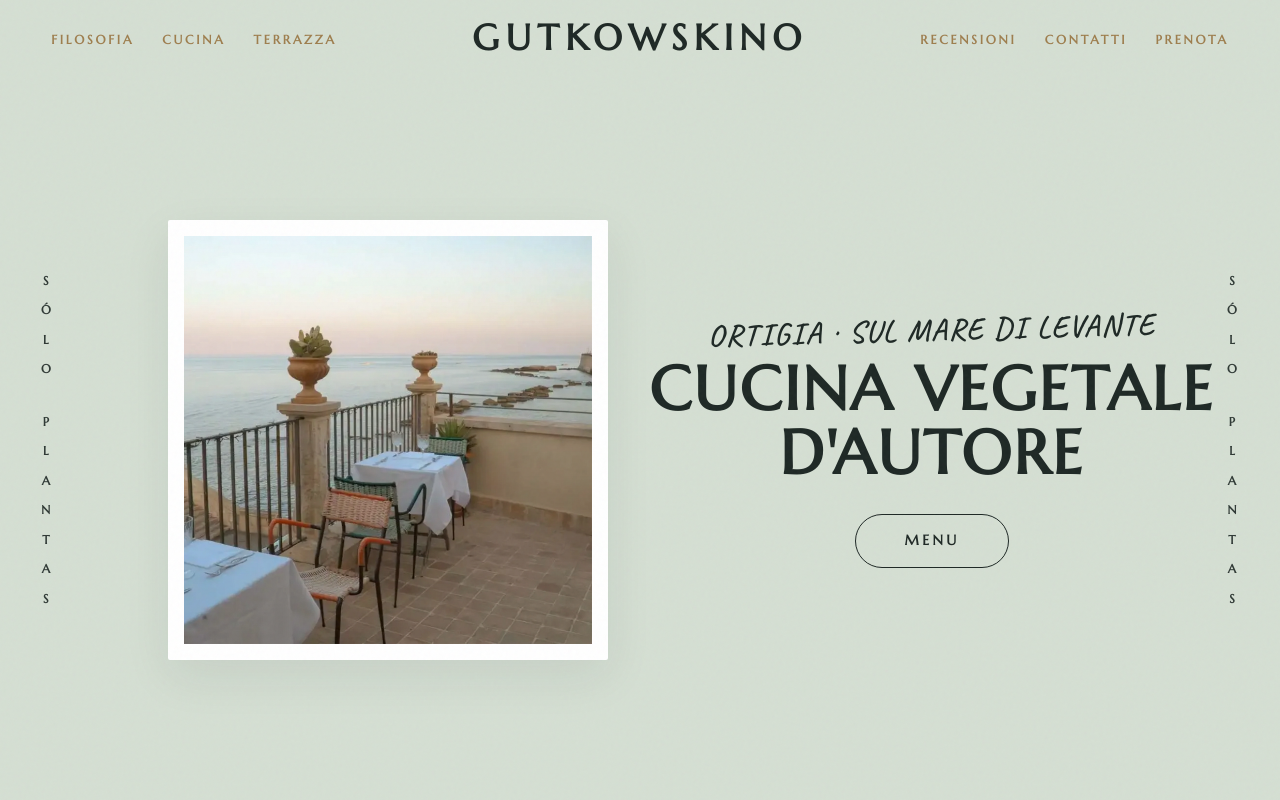
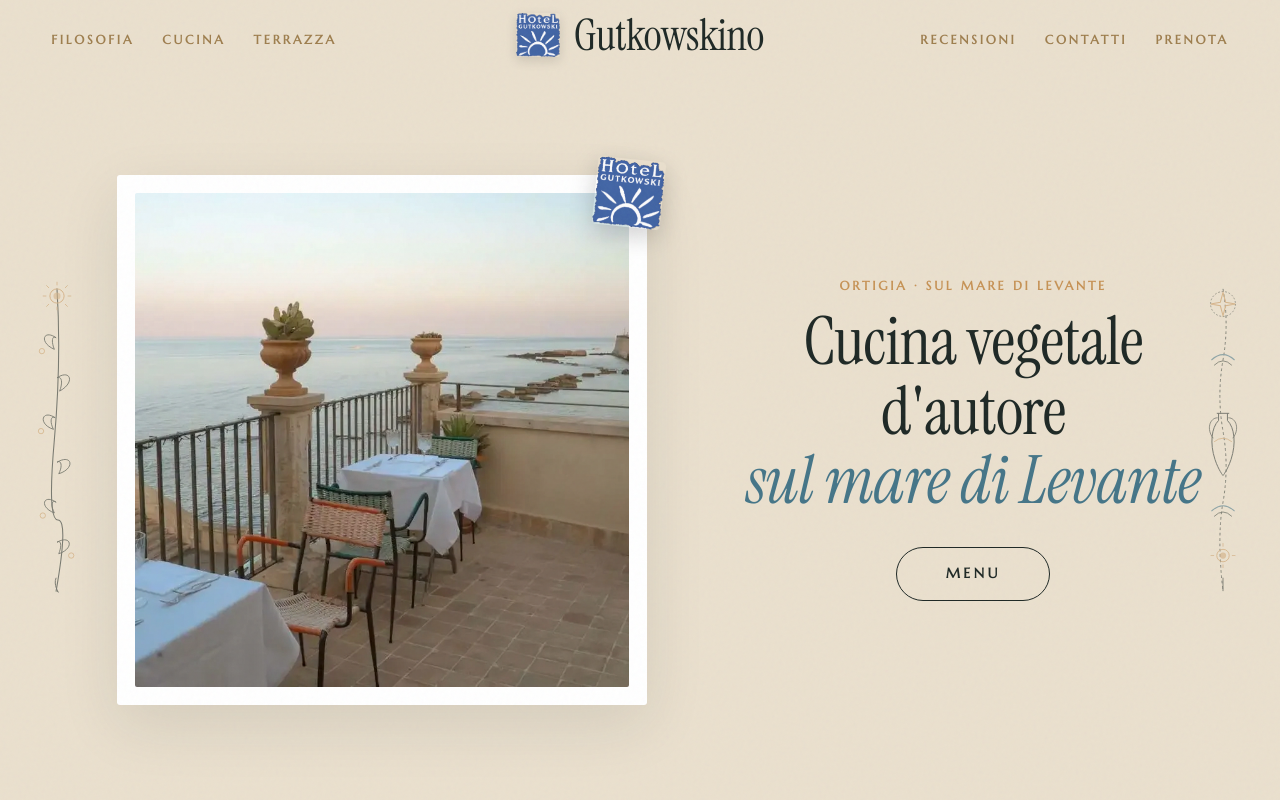
Before and after one commit to Mett11/gutkowskino-siracusa, a website: page index.html in a window 1280 px wide. Shown: the top 800 px of the page. Drawn offline with Linux system fonts and the light colour scheme.

Commit message:
feat(design): refine hero with larger photo, Mediterranean SVGs, Instrument Serif typography, swapped palettes, and Hotel Gutkowski stamp logo

```diff
--- a/css/style.css
+++ b/css/style.css
@@ -6,7 +6,7 @@
 
 :root {
   /* 1. Carta d'Arte, Calce Viva & Sfondi Differenziati per Sezione */
-  --semilla-bg:        #D5DFD3;       /* Salvia mediterranea chiara della referenza */
+  --semilla-bg:        #EAE0CE;       /* Salvia mediterranea chiara della referenza */
   --semilla-dark:      #1E2825;       /* Inchiostro profondo botanico Gutkowskino */
   --semilla-gold:      #9E7E4E;       /* Oro ambrato caldo per link nav */
   --semilla-frame-bg:  #FFFFFF;       /* Bianco puro passepartout per la foto */
@@ -438,7 +438,7 @@ button {
 }
 
 .navbar.scrolled {
-  background-color: rgba(213, 223, 211, 0.95);
+  background-color: rgba(234, 224, 206, 0.96);
   backdrop-filter: blur(12px);
   -webkit-backdrop-filter: blur(12px);
   border-bottom: 1px solid rgba(30, 40, 37, 0.08);
@@ -494,20 +494,34 @@ button {
 }
 
 .semilla-nav-brand {
-  font-family: var(--font-ui), var(--font-display), Georgia, serif;
-  font-size: clamp(1.6rem, 2.8vw, 2.4rem);
-  font-weight: 700;
-  letter-spacing: 0.18em;
-  color: var(--semilla-dark);
-  text-transform: uppercase;
-  line-height: 1;
+  display: inline-flex;
+  align-items: center;
+  gap: 0.85rem;
+  text-decoration: none;
   transition: opacity 200ms ease;
-  display: inline-block;
-  text-decoration: none;
 }
 
 .semilla-nav-brand:hover {
   opacity: 0.85;
+}
+
+.semilla-brand-stamp {
+  width: 44px;
+  height: 44px;
+  border-radius: 3px;
+  object-fit: contain;
+  box-shadow: 0 4px 12px rgba(0, 0, 0, 0.12);
+  flex-shrink: 0;
+}
+
+.semilla-brand-name {
+  font-family: var(--font-display);
+  font-size: clamp(2.1rem, 3.4vw, 2.9rem);
+  font-weight: 400;
+  color: var(--semilla-dark);
+  line-height: 1;
+  letter-spacing: -0.01em;
+  text-transform: none;
 }
 
 .semilla-nav-toggle {
@@ -795,49 +809,48 @@ button {
   display: flex;
   align-items: center;
   justify-content: center;
-  padding: clamp(2rem, 5vh, 4.5rem) clamp(1rem, 3.5vw, 3.5rem);
+  padding: clamp(2.5rem, 5vh, 4.5rem) clamp(1rem, 3.5vw, 3.5rem);
   overflow: hidden;
 }
 
-/* ───── Margini Verticali Laterali: SOLO PIANTE ───── */
-.semilla-side-text {
+/* ───── Margini Verticali Laterali: Outline SVG Mediterranei ───── */
+.semilla-side-svg {
   position: absolute;
   top: 50%;
   transform: translateY(-50%);
-  display: flex;
-  flex-direction: column;
-  align-items: center;
-  gap: clamp(0.55rem, 1.1vh, 0.95rem);
-  font-family: var(--font-ui);
-  font-size: clamp(0.72rem, 0.95vw, 0.88rem);
-  font-weight: 700;
-  color: var(--semilla-dark);
-  letter-spacing: 0.18em;
+  width: 48px;
+  height: 360px;
+  display: flex;
+  align-items: center;
+  justify-content: center;
   user-select: none;
   pointer-events: none;
   z-index: 5;
-  opacity: 0.9;
+  opacity: 0.55;
+  color: var(--semilla-dark);
 }
 
 .semilla-side-left {
-  left: clamp(1.2rem, 3.2vw, 3.5rem);
+  left: clamp(1rem, 2.6vw, 3.2rem);
 }
 
 .semilla-side-right {
-  right: clamp(1.2rem, 3.2vw, 3.5rem);
-}
-
-.semilla-side-text .side-space {
-  height: clamp(0.9rem, 1.8vh, 1.5rem);
+  right: clamp(1rem, 2.6vw, 3.2rem);
+}
+
+.med-vertical-svg {
+  width: 100%;
+  height: 100%;
+  overflow: visible;
 }
 
 /* ───── Palcoscenico Centrale a Due Colonne ───── */
 .semilla-hero-stage {
-  max-width: 1180px;
+  max-width: 1320px;
   width: 100%;
   margin: 0 auto;
   display: grid;
-  grid-template-columns: 1fr 1fr;
+  grid-template-columns: 1.15fr 1fr;
   align-items: center;
   justify-items: center;
   gap: clamp(2.5rem, 5vw, 5.5rem);
@@ -847,28 +860,28 @@ button {
 .semilla-hero-col {
   width: 100%;
   display: flex;
-  justify-content: center;
-}
-
-/* ───── Colonna Sinistra: Quadro Passepartout ───── */
+}
+
+/* ───── Colonna Sinistra: Quadro Passepartout Più Grande con Sigillo ───── */
 .semilla-visual-col {
   justify-content: flex-end;
 }
 
 .semilla-photo-frame {
+  position: relative;
   width: 100%;
-  max-width: 440px;
+  max-width: 530px;
   aspect-ratio: 1 / 1;
   background-color: var(--semilla-frame-bg);
-  padding: 16px;
-  box-shadow: 0 16px 48px rgba(30, 40, 37, 0.08);
-  border-radius: 2px;
-  overflow: hidden;
+  padding: 18px;
+  box-shadow: 0 20px 60px rgba(30, 40, 37, 0.10);
+  border-radius: 3px;
+  overflow: visible;
   transition: transform 300ms var(--ease-premium), box-shadow 300ms ease;
 }
 
 .semilla-photo-frame:hover {
-  box-shadow: 0 24px 60px rgba(30, 40, 37, 0.12);
+  box-shadow: 0 26px 70px rgba(30, 40, 37, 0.14);
 }
 
 .semilla-photo-img {
@@ -876,11 +889,37 @@ button {
   height: 100%;
   object-fit: cover;
   display: block;
+  border-radius: 2px;
   transition: transform 700ms var(--ease-premium);
 }
 
 .semilla-photo-frame:hover .semilla-photo-img {
   transform: scale(1.025);
+}
+
+.semilla-corner-stamp {
+  position: absolute;
+  top: -16px;
+  right: -16px;
+  width: 68px;
+  height: 68px;
+  border-radius: 4px;
+  box-shadow: 0 8px 24px rgba(0, 0, 0, 0.18);
+  transform: rotate(6deg);
+  transition: transform 300ms var(--ease-premium);
+  pointer-events: none;
+  z-index: 3;
+}
+
+.semilla-corner-stamp img {
+  width: 100%;
+  height: 100%;
+  object-fit: contain;
+  display: block;
+}
+
+.semilla-photo-frame:hover .semilla-corner-stamp {
+  transform: rotate(10deg) scale(1.06);
 }
 
 /* ───── Colonna Destra: Testo Editoriale & Bottone Ovale ───── */
@@ -893,44 +932,50 @@ button {
   flex-direction: column;
   align-items: center;
   text-align: center;
-  max-width: 520px;
+  max-width: 540px;
   width: 100%;
 }
 
 .semilla-eyebrow {
   display: inline-block;
-  font-family: 'Caveat', cursive, var(--font-display);
-  font-size: clamp(1.5rem, 2.4vw, 2.15rem);
+  font-family: var(--font-ui);
+  font-size: 0.78rem;
   font-weight: 600;
-  letter-spacing: 0.06em;
+  letter-spacing: 0.22em;
+  color: var(--amber-warm);
+  text-transform: uppercase;
+  margin-bottom: 0.85rem;
+  line-height: 1.2;
+}
+
+.semilla-title {
+  display: flex;
+  flex-direction: column;
+  align-items: center;
+  font-family: var(--font-display);
+  font-size: clamp(3rem, 5.2vw, 4.8rem);
+  font-weight: 400;
+  line-height: 1.04;
+  letter-spacing: -0.01em;
   color: var(--semilla-dark);
-  text-transform: uppercase;
-  margin-bottom: 0.5rem;
-  transform: rotate(-1.5deg);
-  line-height: 1.2;
-}
-
-.semilla-title {
-  display: flex;
-  flex-direction: column;
-  align-items: center;
-  font-family: var(--font-ui), var(--font-display), Georgia, serif;
-  font-size: clamp(2.6rem, 4.8vw, 4.3rem);
-  font-weight: 700;
-  line-height: 1.05;
-  letter-spacing: 0.04em;
-  color: var(--semilla-dark);
-  text-transform: uppercase;
+  text-transform: none;
   margin: 0;
 }
 
-.semilla-title .semilla-title-line {
+.semilla-title span {
   display: block;
-  white-space: nowrap;
+}
+
+.semilla-title em,
+.semilla-title .semilla-title-em {
+  font-family: var(--font-display);
+  font-style: italic;
+  color: var(--blue-levante);
+  display: block;
 }
 
 .semilla-btn-wrap {
-  margin-top: clamp(1.8rem, 3.5vh, 2.6rem);
+  margin-top: clamp(2rem, 3.8vh, 2.8rem);
 }
 
 .semilla-oval-btn {
@@ -1414,10 +1459,10 @@ button {
    SEZIONE 2: LA CUCINA (Sfondo Calcarenite Dorata --bg-stone)
    ========================================================================== */
 .section-kitchen {
-  background-color: var(--bg-stone);
+  background-color: #D5DFD3;
   background-image:
-    radial-gradient(circle at 12% 18%, rgba(198, 146, 85, 0.11) 0%, transparent 50%),
-    radial-gradient(circle at 90% 85%, rgba(253, 251, 247, 0.6) 0%, transparent 50%);
+    radial-gradient(circle at 12% 18%, rgba(86, 112, 89, 0.12) 0%, transparent 50%),
+    radial-gradient(circle at 90% 85%, rgba(253, 251, 247, 0.5) 0%, transparent 50%);
   color: var(--text-dark);
   border-bottom: 1px solid var(--line-medium);
   position: relative;
@@ -2036,13 +2081,20 @@ button {
 }
 
 @media (max-width: 860px) {
-  .semilla-side-text { display: none !important; }
+  .semilla-side-svg { display: none !important; }
   .semilla-nav-group { display: none !important; }
-  .semilla-nav-inner { display: flex !important; justify-content: space-between !important; align-items: center !important; }
+  .semilla-nav-inner { display: flex !important; justify-content: space-between !important; align-items: center !important; padding: 0 1.25rem !important; }
   .semilla-nav-toggle { display: flex !important; }
-  .semilla-hero-stage { grid-template-columns: 1fr !important; gap: 2.2rem !important; padding: 1.5rem 0 2.5rem !important; }
-  .semilla-visual-col, .semilla-content-col { justify-content: center !important; }
-  .semilla-photo-frame { max-width: 320px !important; padding: 12px !important; }
+  .semilla-hero { min-height: auto !important; padding: 2rem 1.25rem 3.5rem !important; width: 100% !important; overflow-x: hidden !important; }
+  .semilla-hero-stage { grid-template-columns: 1fr !important; gap: 2rem !important; padding: 0 !important; width: 100% !important; max-width: 100% !important; }
+  .semilla-visual-col, .semilla-content-col { width: 100% !important; justify-content: center !important; }
+  .semilla-photo-frame { max-width: min(340px, 86vw) !important; padding: 12px !important; margin: 0 auto !important; }
+  .semilla-corner-stamp { width: 52px !important; height: 52px !important; top: -10px !important; right: -10px !important; }
+  .semilla-content-wrap { max-width: 100% !important; width: 100% !important; padding: 0 0.5rem !important; box-sizing: border-box !important; }
+  .semilla-eyebrow { font-size: 0.72rem !important; letter-spacing: 0.18em !important; transform: none !important; word-break: break-word !important; max-width: 100% !important; margin-bottom: 0.6rem !important; }
+  .semilla-title { font-size: clamp(2.3rem, 8.8vw, 3rem) !important; line-height: 1.08 !important; letter-spacing: -0.01em !important; width: 100% !important; max-width: 100% !important; word-break: break-word !important; }
+  .semilla-title span, .semilla-title em { white-space: normal !important; }
+  .semilla-oval-btn { min-width: 140px !important; height: 48px !important; }
 
   :root { --frame-pad: 8px; --pad-x: 1.15rem; --pad-y: 3.5rem; }
   .navbar { height: 60px; }
--- a/js/app.js
+++ b/js/app.js
@@ -187,20 +187,18 @@
 
   function formatSemillaHeading(heading) {
     if (!heading) {
-      return '<span class="semilla-title-line">CUCINA VEGETALE</span><span class="semilla-title-line">D\'AUTORE</span>';
+      return '<span>Cucina vegetale d\'autore</span><em class="semilla-title-em">sul mare di Levante</em>';
     }
-    const clean = heading.replace(/<[^>]+>/g, ' ').replace(/\s+/g, ' ').trim();
-    if (clean.toLowerCase().includes('cucina vegetale')) {
-      return '<span class="semilla-title-line">CUCINA VEGETALE</span><span class="semilla-title-line">D\'AUTORE</span>';
+    let clean = heading.replace(/<\/em>|<\/em|\/em>/gi, '</em>').replace(/<em[^>]*>/gi, '<em>');
+    if (clean.includes('<em>') && clean.includes('</em>')) {
+      const parts = clean.split(/<em>|<\/em>/i);
+      return `
+        <span>${parts[0].trim()}</span>
+        ${parts[1] ? `<em class="semilla-title-em">${parts[1].trim()}</em>` : ''}
+        ${parts[2] ? `<span>${parts[2].trim()}</span>` : ''}
+      `;
     }
-    const words = clean.split(' ');
-    if (words.length <= 2) {
-      return `<span class="semilla-title-line">${clean.toUpperCase()}</span>`;
-    }
-    const mid = Math.ceil(words.length / 2);
-    const l1 = words.slice(0, mid).join(' ').toUpperCase();
-    const l2 = words.slice(mid).join(' ').toUpperCase();
-    return `<span class="semilla-title-line">${l1}</span><span class="semilla-title-line">${l2}</span>`;
+    return `<span>${clean}</span>`;
   }
 
   function formatHeroHeading(heading) {
@@ -304,7 +302,7 @@
 
   // ───── 1. Navbar Semilla Style ─────
   function buildNavbar(data) {
-    const brandName = (data.brand && data.brand.name ? data.brand.name : 'GUTKOWSKINO').toUpperCase();
+    const brandName = (data.brand && data.brand.name) ? data.brand.name : 'Gutkowskino';
     const theforkUrl = (data.booking && data.booking.theforkUrl) || '#';
 
     const header = el('header', { className: 'navbar', id: 'navbar' });
@@ -317,7 +315,10 @@
         </nav>
 
         <div class="semilla-nav-center">
-          <a href="#" class="semilla-nav-brand">${brandName}</a>
+          <a href="#" class="semilla-nav-brand">
+            <img src="assets/images/hotel-gutkowski-logo.webp" class="semilla-brand-stamp" alt="Hotel Gutkowski Sigillo">
+            <span class="semilla-brand-name">${brandName}</span>
+          </a>
         </div>
 
         <nav class="semilla-nav-group semilla-nav-right" id="navLinksRight" aria-label="Navigazione Secondaria">
@@ -400,43 +401,56 @@
 
     const section = el('section', { className: 'semilla-hero', id: 'hero' });
     section.innerHTML = `
-      <!-- Margine Verticale Sinistro: SOLO PIANTE -->
-      <div class="semilla-side-text semilla-side-left" aria-hidden="true">
-        <span>S</span>
-        <span>Ó</span>
-        <span>L</span>
-        <span>O</span>
-        <span class="side-space"></span>
-        <span>P</span>
-        <span>L</span>
-        <span>A</span>
-        <span>N</span>
-        <span>T</span>
-        <span>A</span>
-        <span>S</span>
+      <!-- Margine Sinistro: Outline SVG Botanico Mediterraneo (Ramo d'Ulivo & Sole) -->
+      <div class="semilla-side-svg semilla-side-left" aria-hidden="true">
+        <svg viewBox="0 0 54 360" fill="none" xmlns="http://www.w3.org/2000/svg" class="med-vertical-svg">
+          <path d="M27 10 Q 32 90, 24 180 T 28 270 T 26 350" stroke="currentColor" stroke-width="1.2" stroke-linecap="round"/>
+          <circle cx="27" cy="18" r="8" stroke="var(--amber-warm)" stroke-width="1.1"/>
+          <circle cx="27" cy="18" r="4" fill="var(--amber-warm)" opacity="0.6"/>
+          <path d="M27 6 V2 M27 34 V30 M15 18 H11 M39 18 H43 M18 9 L15 6 M36 27 L39 30 M36 9 L39 6 M18 27 L15 30" stroke="var(--amber-warm)" stroke-width="0.9"/>
+          <path d="M26 65 C 12 55, 6 70, 24 78 C 20 68, 22 62, 26 65 Z" stroke="currentColor" stroke-width="1" fill="none"/>
+          <circle cx="10" cy="80" r="3" stroke="var(--amber-warm)" stroke-width="0.9"/>
+          <path d="M27 110 C 42 100, 48 115, 30 125 C 34 114, 32 108, 27 110 Z" stroke="currentColor" stroke-width="1" fill="none"/>
+          <path d="M25 155 C 10 145, 5 162, 23 168 C 18 158, 21 152, 25 155 Z" stroke="currentColor" stroke-width="1" fill="none"/>
+          <circle cx="9" cy="170" r="3" stroke="var(--amber-warm)" stroke-width="0.9"/>
+          <path d="M27 205 C 44 195, 48 212, 29 218 C 34 208, 31 202, 27 205 Z" stroke="currentColor" stroke-width="1" fill="none"/>
+          <path d="M26 250 C 11 240, 7 256, 24 262 C 19 252, 22 247, 26 250 Z" stroke="currentColor" stroke-width="1" fill="none"/>
+          <circle cx="11" cy="265" r="3" stroke="var(--amber-warm)" stroke-width="0.9"/>
+          <path d="M27 295 C 43 286, 47 302, 29 308 C 33 298, 31 292, 27 295 Z" stroke="currentColor" stroke-width="1" fill="none"/>
+          <circle cx="43" cy="310" r="3" stroke="var(--amber-warm)" stroke-width="0.9"/>
+          <path d="M26 335 C 22 345, 32 355, 27 350" stroke="currentColor" stroke-width="1.1"/>
+        </svg>
       </div>
 
-      <!-- Margine Verticale Destro: SOLO PIANTE -->
-      <div class="semilla-side-text semilla-side-right" aria-hidden="true">
-        <span>S</span>
-        <span>Ó</span>
-        <span>L</span>
-        <span>O</span>
-        <span class="side-space"></span>
-        <span>P</span>
-        <span>L</span>
-        <span>A</span>
-        <span>N</span>
-        <span>T</span>
-        <span>A</span>
-        <span>S</span>
+      <!-- Margine Destro: Outline SVG Marino Mediterraneo (Onde Ionio, Rosa dei Venti & Anfora) -->
+      <div class="semilla-side-svg semilla-side-right" aria-hidden="true">
+        <svg viewBox="0 0 54 360" fill="none" xmlns="http://www.w3.org/2000/svg" class="med-vertical-svg">
+          <path d="M27 10 Q 34 50, 27 90 T 27 170 T 27 250 T 27 350" stroke="currentColor" stroke-width="1" stroke-dasharray="3 3"/>
+          <path d="M27 14 L30 25 L41 27 L30 29 L27 40 L24 29 L13 27 L24 25 Z" stroke="var(--amber-warm)" stroke-width="1.15"/>
+          <circle cx="27" cy="27" r="14" stroke="currentColor" stroke-width="0.75" stroke-dasharray="2 2"/>
+          <path d="M14 90 Q 27 78, 40 90" stroke="var(--blue-levante)" stroke-width="1.2"/>
+          <path d="M17 96 Q 27 86, 37 96" stroke="currentColor" stroke-width="0.9"/>
+          <path d="M20 150 H34 M22 150 V158 C14 166, 12 184, 18 202 C22 214, 27 220, 27 220 C27 220, 32 214, 36 202 C42 184, 40 166, 32 158 V150" stroke="currentColor" stroke-width="1.1"/>
+          <path d="M21 155 C12 155, 8 168, 16 178" stroke="currentColor" stroke-width="0.9"/>
+          <path d="M33 155 C42 155, 46 168, 38 178" stroke="currentColor" stroke-width="0.9"/>
+          <path d="M17 182 Q 27 174, 37 182" stroke="var(--amber-warm)" stroke-width="0.9"/>
+          <path d="M14 260 Q 27 248, 40 260" stroke="var(--blue-levante)" stroke-width="1.2"/>
+          <path d="M17 266 Q 27 256, 37 266" stroke="currentColor" stroke-width="0.9"/>
+          <circle cx="27" cy="310" r="7" stroke="var(--amber-warm)" stroke-width="1"/>
+          <circle cx="27" cy="310" r="3.5" fill="var(--amber-warm)" opacity="0.7"/>
+          <path d="M27 300 V296 M27 324 V320 M17 310 H13 M41 310 H37" stroke="var(--amber-warm)" stroke-width="0.85"/>
+          <path d="M27 335 V350" stroke="currentColor" stroke-width="1"/>
+        </svg>
       </div>
 
       <div class="semilla-hero-stage">
-        <!-- Colonna Sinistra: Foto Quadro con Passepartout Bianco -->
+        <!-- Colonna Sinistra: Quadro Grande Incorniciato con Sigillo Hotel Gutkowski -->
         <div class="semilla-hero-col semilla-visual-col">
           <div class="semilla-photo-frame" data-tilt-frame>
             <img src="${heroBg}" id="heroVisualImg" alt="Gutkowskino Ortigia" class="semilla-photo-img" loading="eager" decoding="async">
+            <div class="semilla-corner-stamp" aria-hidden="true" title="Hotel Gutkowski · Ortigia">
+              <img src="assets/images/hotel-gutkowski-logo.webp" alt="Sigillo Hotel Gutkowski">
+            </div>
           </div>
         </div>
 
```
Also changed, not shown: assets/images/hotel-gutkowski-logo.png (added), assets/images/hotel-gutkowski-logo.webp (added).
